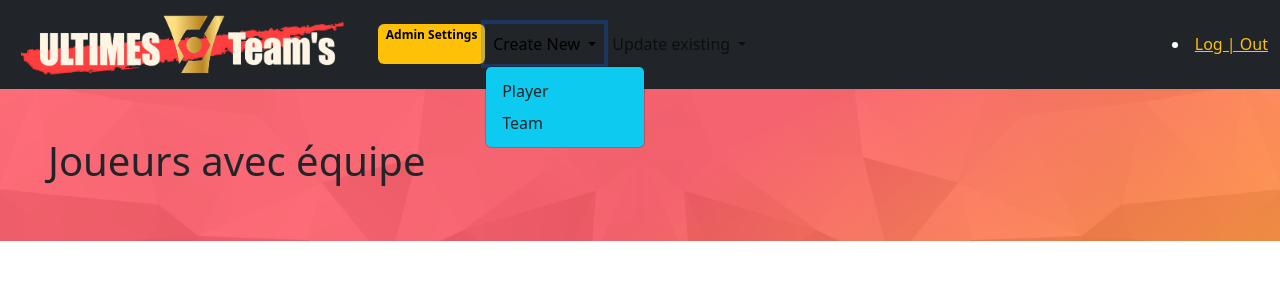
After one commit to LeBigSky/django_football_Jeremy_Gary, a Django app: page /player/editor/ in a window 1280 px wide, after a click on "Create New". The commit adds this page. Shown: the top 300 px of the page. Run offline with Django 4.2, Linux system fonts and the light colour scheme; data that the repository does not hold is empty; some libraries are stand-ins or nearby versions.

Commit message:
add player update + delete + templates

```diff
--- a/projet3/application/models.py
+++ b/projet3/application/models.py
@@ -82,7 +82,7 @@ class Joueur(models.Model):
     dribble = models.PositiveIntegerField(
         validators=[MinValueValidator(30), MaxValueValidator(99)]
     )
-    moyenne = models.PositiveIntegerField(null=True,
+    moyenne = models.PositiveIntegerField(null=True, default=0,
         validators=[MinValueValidator(30), MaxValueValidator(99)]
     )
 
--- a/projet3/application/templates/backend.html
+++ b/projet3/application/templates/backend.html
@@ -7,12 +7,21 @@
     {% bootstrap_javascript %}
     <meta charset="UTF-8">
     <meta name="viewport" content="width=device-width, initial-scale=1.0">
+    <link rel="stylesheet" href="{% static 'style.css' %}">
     <title>Document</title>
 </head>
 <body>
+
     {% include "backend/partials/navbar.html" %}
+
     {% block content %}
-
+    {% if messages %}
+    <ul class="messages">
+        {% for message in messages %}
+            <li{% if message.tags %} class="{{ message.tags }}"{% endif %}>{{ message }}</li>
+        {% endfor %}
+    </ul>
+{% endif %}
     {% endblock content %}
 </body>
 </html>
--- a/projet3/application/templates/backend/partials/navbar.html
+++ b/projet3/application/templates/backend/partials/navbar.html
@@ -26,8 +26,8 @@
               Update existing
             </a>
             <ul class="dropdown-menu bg-info">
-              <li><a class="dropdown-item" href="#">Player</a></li>
-              <li><a class="dropdown-item" href="{% url 'team_editor'%}">Team</a></li>
+              <li><a class="dropdown-item" href="{% url 'player_editor' %}">Player</a></li>
+              <li><a class="dropdown-item" href="{% url 'team_editor' %}">Team</a></li>
             </ul>
           </li>
         </ul>
--- /dev/null
+++ b/projet3/application/templates/backend/players/allplayers.html
@@ -0,0 +1,66 @@
+{% extends 'backend.html' %}
+{% load static %}
+{% block content %}
+<div style="background-image: url({% static 'logo/fondgradientpics.png' %}); background-size: cover">
+<section id="not-free-players" class="p-5">
+    <h1>Joueurs avec équipe</h1>
+    <div class="row row-cols-5 d-flex justify-content-evenly mx-0">
+    {% for joueur in players %}
+    <a href="{% url 'update_player' joueur.id %}" class="show-player" style="width: fit-content">
+        <!-- *** fut-player-card ***-->
+        <div class="fut-player-card">
+            <!-- Player Card Top-->
+            <div class="player-card-top">
+                <div class="player-master-info">
+                    <div class="player-rating">
+                        <span>{{joueur.moyenne}}</span>
+                    </div>
+                    <div class="player-position"><span>{{joueur.role}}</span></div>
+                    <div class="player-club">
+                        <img src={% if joueur.equipe %}
+                        "{{joueur.equipe.image.url}}"
+                        {% else %}
+                        "{% static 'logo/freeplayer.png' %}"
+                        {% endif %}
+                        alt="{{joueur.equipe}}" draggable="false" />
+                    </div>
+                    <div class="player-nation"><img src="{{joueur.country_of_origin.flag}}" alt="{{joueur.country_of_origin.name}}"></div>
+                </div>
+                <div class="player-picture"><img src="{{joueur.image.url}}"  alt="{{joueur.first_name}} {{joueur.last_name}}" draggable="false" style="object-fit:cover; transform:scale(1.2); object-position: top" />
+                </div>
+            </div><!-- Player Card Bottom-->
+            <div class="player-card-bottom">
+                <div class="player-info">
+                    <!-- Player Name-->
+                    <div class="player-name"><span>{{joueur.first_name|truncatechars:12}} {{joueur.last_name}}</span></div><!-- Player Features-->
+                    <div class="player-features">
+                        <div class="player-features-col"><span>
+                                <div class="player-feature-value">{{joueur.vitesse}}</div>
+                                <div class="player-feature-title">PAC</div>
+                            </span><span>
+                                <div class="player-feature-value">{{joueur.tir}}</div>
+                                <div class="player-feature-title">SHO</div>
+                            </span><span>
+                                <div class="player-feature-value">{{joueur.passes}}</div>
+                                <div class="player-feature-title">PAS</div>
+                            </span></div>
+                        <div class="player-features-col"><span>
+                                <div class="player-feature-value">{{joueur.dribble}}</div>
+                                <div class="player-feature-title">DRI</div>
+                            </span><span>
+                                <div class="player-feature-value">{{joueur.defense}}</div>
+                                <div class="player-feature-title">DEF</div>
+                            </span><span>
+                                <div class="player-feature-value">{{joueur.physique}}</div>
+                                <div class="player-feature-title">PHY</div>
+                            </span></div>
+                    </div>
+                </div>
+            </div>
+        </div>
+        </a>
+        {% endfor %}
+    </div>
+</section>
+</div>
+{% endblock content %}
--- a/projet3/application/views.py
+++ b/projet3/application/views.py
@@ -4,6 +4,8 @@ from .models import Joueur, Continent, Equipe, Role
 from .forms import JoueurForm, EquipeForm
 from django.contrib import messages
 from django.db.models import Count
+import os
+from django.conf import settings
 
 
 # Create your views here.
@@ -127,3 +129,66 @@ def updateTeam(request, id):
             return redirect('back')
     context= locals()
     return render(request, "backend/teams/update.html", context)
+
+def allplayers(request):
+    players=Joueur.objects.all()
+    context=locals()
+    return render(request, "backend/players/allplayers.html", context)
+
+def deletePlayer(request, id):
+     joueur = Joueur.objects.get(id=id)
+
+    # Vérification de la longueur de l'URL de l'image
+     if len(joueur.image.name) > 20:
+        # Chemin complet vers l'image
+        image_path = os.path.join(settings.MEDIA_ROOT, joueur.image.name)
+
+        # Vérification si le fichier existe avant de le supprimer
+        if os.path.exists(image_path):
+            # Suppression du fichier
+            os.remove(image_path)
+
+     joueur.delete()
+     return redirect('player_editor')
+
+def updatePlayer(request, id):
+    joueur = Joueur.objects.get(id=id)
+    form = JoueurForm(instance=joueur)
+
+    if request.method == 'POST':
+        form = JoueurForm(request.POST, request.FILES, instance=joueur)
+        if form.is_valid():
+            equipe = form.cleaned_data['equipe']
+            role = form.cleaned_data['role']
+            gender = form.cleaned_data['gender']
+
+            # Vérification de l'équipe complète, sauf pour l'équipe du joueur en cours d'édition
+            if equipe.joueur_set.count() >= equipe.max_players and equipe != joueur.equipe:
+                messages.error(request, "Désolé, cette équipe est déjà complète.")
+                return redirect(request.META.get('HTTP_REFERER'))
+
+            # Vérification du nombre de joueurs par rôle, sauf pour le joueur en cours d'édition
+            if equipe.joueur_set.filter(role=role).count() >= 3 and joueur not in equipe.joueur_set.all():
+                messages.error(request, "Désolé, plus de place pour ce rôle.")
+                return redirect(request.META.get('HTTP_REFERER'))
+
+            # Vérification du nombre de gardiens, sauf pour le joueur en cours d'édition
+            if role.position == 'gk' and equipe.joueur_set.filter(role__position='gk').count() >= 2 and joueur not in equipe.joueur_set.all():
+                messages.error(request, "Désolé, il y a déjà 2 gardiens dans cette équipe.")
+                return redirect(request.META.get('HTTP_REFERER'))
+
+            # Vérification du genre en fonction de l'équipe
+            if equipe.man and not equipe.woman and gender != 'M':
+                messages.error(request, "Le genre doit être homme pour cette équipe.")
+                return redirect(request.META.get('HTTP_REFERER'))
+
+            if equipe.woman and not equipe.man and gender != 'F':
+                messages.error(request, "Le genre doit être femme pour cette équipe.")
+                return redirect(request.META.get('HTTP_REFERER'))
+
+            form.save()
+            messages.success(request, "Bravo ! Le joueur a été modifié.")
+            return redirect('back')
+
+    context = locals()
+    return render(request, "backend/players/update.html", context)
--- a/projet3/projet3/urls.py
+++ b/projet3/projet3/urls.py
@@ -18,8 +18,11 @@ urlpatterns = [
     path('player/create/', views.createJoueur, name="create_joueur"),
     path('team/create/', views.createTeam, name="create_team"),
     path('team/editor/', views.allteams, name="team_editor"),
+    path('player/editor/', views.allplayers, name="player_editor"),
     path('team/update/<int:id>', views.updateTeam, name="update_team"),
+    path('player/update/<int:id>', views.updatePlayer, name="update_player"),
     path('delete/team/<int:id>', views.deleteTeam, name="delete_team"),
+    path('delete/player/<int:id>/', views.deletePlayer, name="delete_player")
 
 ]
 urlpatterns += static(settings.STATIC_URL, document_root=settings.STATIC_ROOT)
```
Also changed, not shown: projet3/application/templates/backend/players/update.html (+20 -0 lines).
